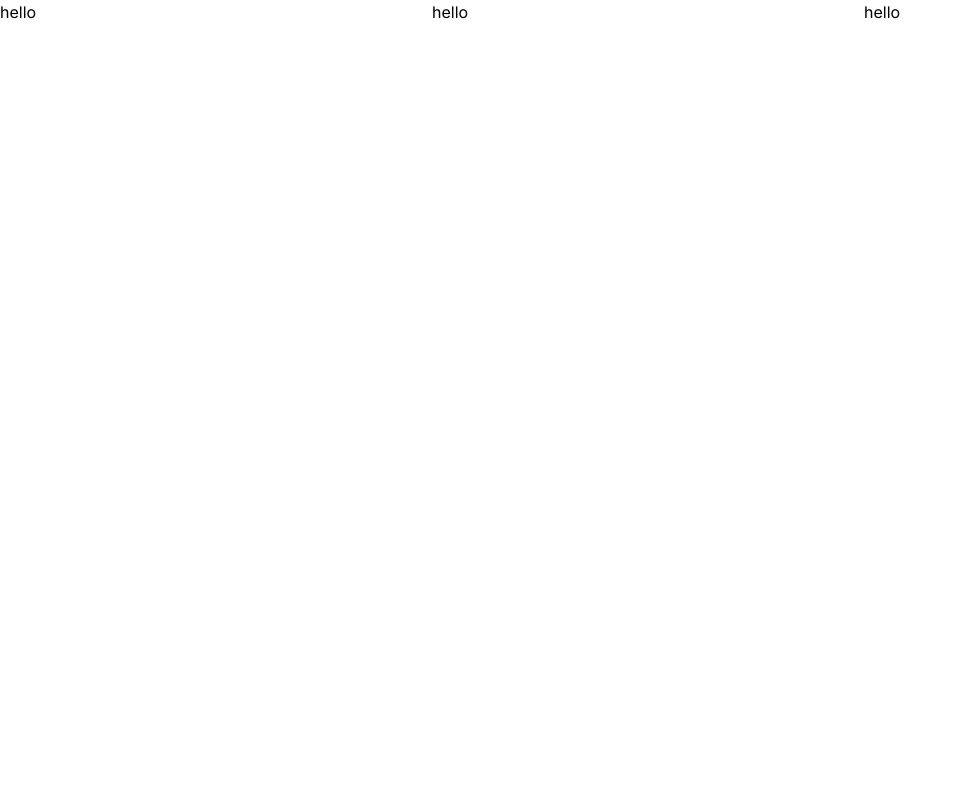
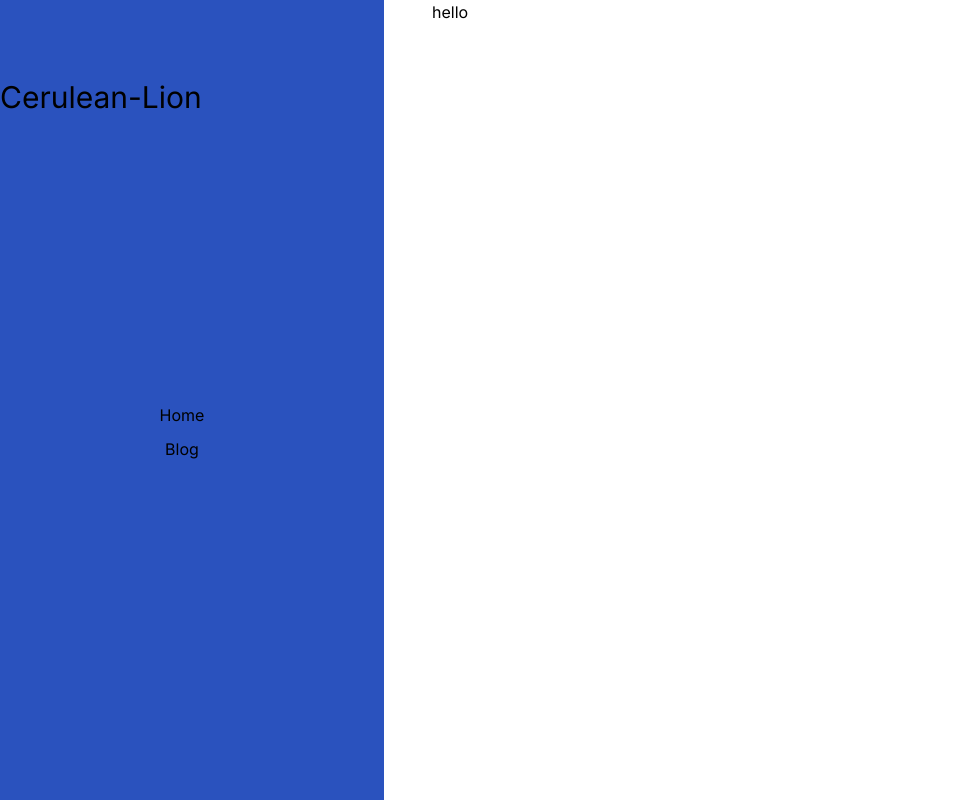
Before and after one commit to Hack-Weekly/cerulean-lion-headless-cms, a Next.js app in the folder client/next-app/: page / in a window 1280 px wide. Shown: the whole page, without its empty margins (0-962 px from the left). Built offline with nearby package versions, Linux system fonts and the light colour scheme.

Commit message:
Navbar comp placed in 1st col

```diff
--- a/client/next-app/src/app/page.js
+++ b/client/next-app/src/app/page.js
@@ -11,7 +11,7 @@ export default function Home() {
   return (
     <main className={"columns-3 `${inter.className}`"}>
       <div>
-        <h1>hello</h1>
+        <NavBar />
       </div>
       <div>
         <h1>hello</h1>
```
